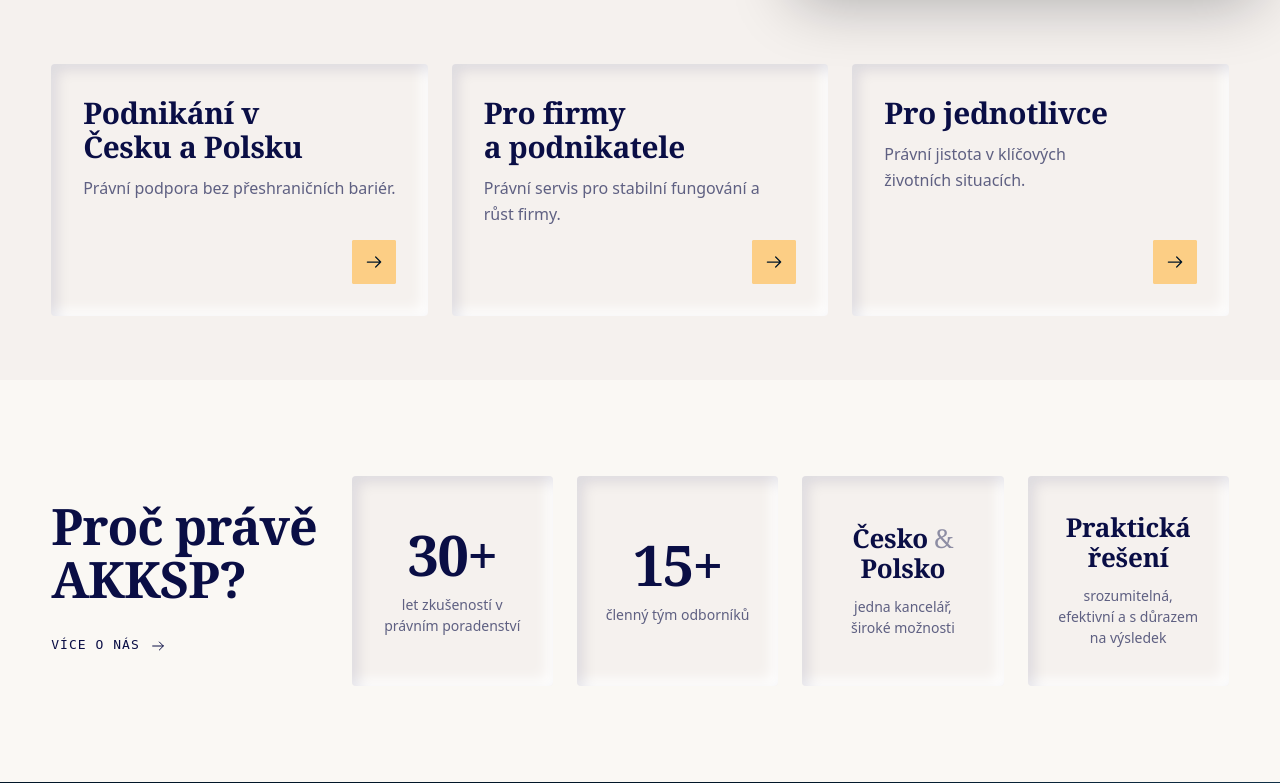
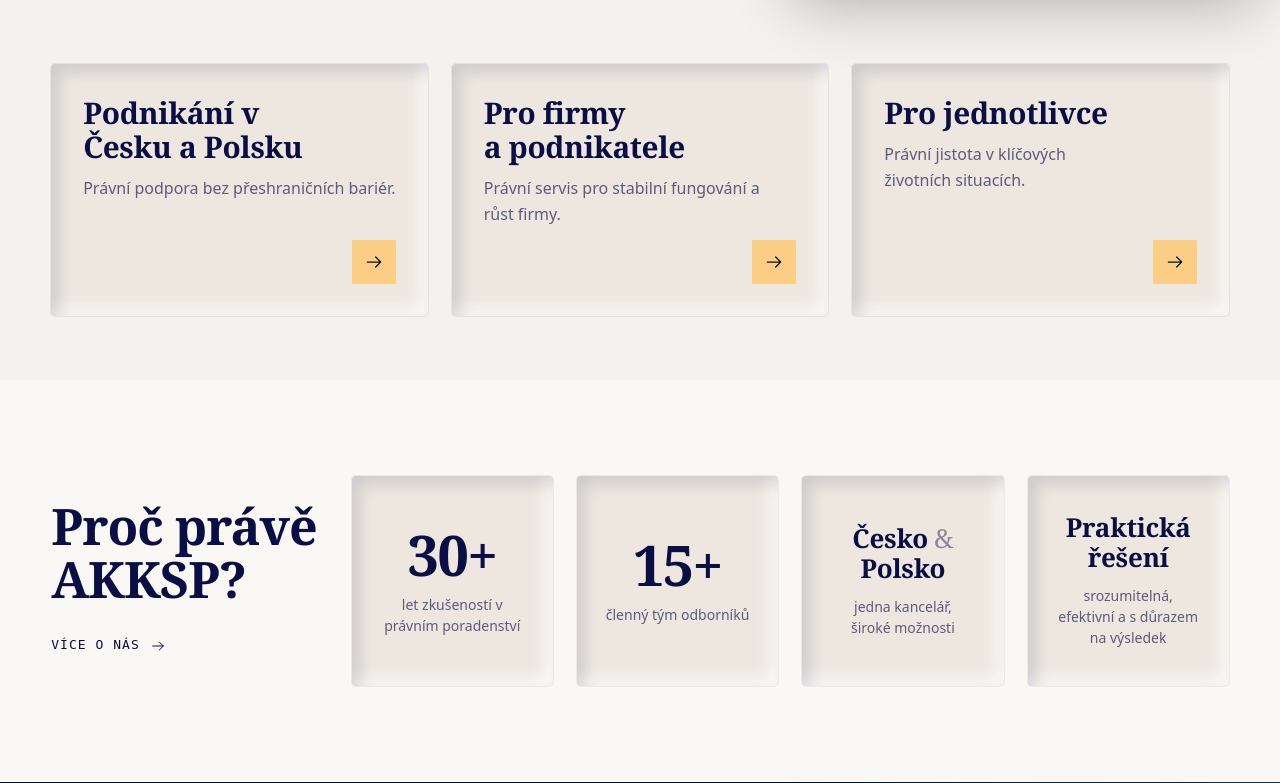
Before and after one commit to czempi123/akksp-web, a PHP site: page / in a window 1280 px wide. Shown: the part 800-1583 px from the top of the page. Run offline with PHP 8.4, Linux system fonts and the light colour scheme; some libraries are stand-ins or nearby versions.

Commit message:
Vtlacene dlazdice vyrazneji vystupuji z pozadi (token --ak-pressed)

```diff
--- a/site/css/components.css
+++ b/site/css/components.css
@@ -135,11 +135,11 @@
 .ak-tile {
   position: relative; display: flex; flex-direction: column; align-items: center; justify-content: center; gap: var(--ak-s-3);
   min-height: 210px; padding: var(--ak-s-6) var(--ak-s-5); text-align: center;
-  background: var(--ak-cream); border-radius: var(--ak-r-2);
-  box-shadow: inset 6px 6px 14px rgb(10 14 69 / .1), inset -6px -6px 14px #FFFFFF;
+  background: var(--ak-pressed-bg); border-radius: var(--ak-r-2);
+  box-shadow: var(--ak-pressed);
   transition: box-shadow var(--ak-t) var(--ak-ease);
 }
-.ak-tile:hover { box-shadow: inset 9px 9px 20px rgb(10 14 69 / .13), inset -9px -9px 20px #FFFFFF; }
+.ak-tile:hover { box-shadow: var(--ak-pressed-hover); }
 /* „Česko & Polsko“: stejná dlaždice jako ostatní; jen ampersand je tlumený */
 .ak-tile--accent { }.ak-amp { color: var(--ak-ink-44); font-weight: 400; }
 
--- a/site/css/sections.css
+++ b/site/css/sections.css
@@ -48,8 +48,8 @@
 .ak-routes__list { display: grid; grid-template-columns: repeat(3, minmax(0, 1fr)); gap: var(--ak-gutter); }
 .ak-route { display: flex; flex-direction: column; gap: var(--ak-s-3); min-height: 200px; padding: var(--ak-s-6); color: var(--ak-ink); }
 /* na krémovém pruhu vtlačené do plochy, stejně jako dlaždice Proč AKKSP */
-.ak-routes .ak-route { background: var(--ak-cream); box-shadow: inset 6px 6px 14px rgb(10 14 69 / .1), inset -6px -6px 14px #FFFFFF; }
-.ak-routes .ak-route:hover, .ak-routes .ak-route:focus-visible { box-shadow: inset 9px 9px 20px rgb(10 14 69 / .13), inset -9px -9px 20px #FFFFFF; }
+.ak-routes .ak-route { background: var(--ak-pressed-bg); box-shadow: var(--ak-pressed); }
+.ak-routes .ak-route:hover, .ak-routes .ak-route:focus-visible { box-shadow: var(--ak-pressed-hover); }
 .ak-route__title { color: var(--ak-ink); }
 .ak-route p { color: var(--ak-ink-64); }
 .ak-route__go { margin-top: auto; align-self: flex-end; width: 44px; height: 44px; display: grid; place-items: center; border-radius: var(--ak-r-1);
--- a/site/css/tokens.css
+++ b/site/css/tokens.css
@@ -75,6 +75,10 @@
   /* Měkký reliéf (jen na krémové) */
   --ak-relief: 8px 8px 20px rgb(10 14 69 / .08), -8px -8px 20px #FFFDFA;
   --ak-relief-in: inset 5px 5px 12px rgb(10 14 69 / .08), inset -5px -5px 12px #FFFDFA;
+  /* Vtlačená dlaždice: o tón tmavší plocha + hlubší vnitřní stín + vlasová hrana, aby vystoupila z pozadí */
+  --ak-pressed-bg: #EDE7E0;
+  --ak-pressed: inset 7px 7px 16px rgb(10 14 69 / .14), inset -7px -7px 16px rgb(255 255 255 / .85), 0 0 0 1px rgb(10 14 69 / .06);
+  --ak-pressed-hover: inset 10px 10px 22px rgb(10 14 69 / .18), inset -10px -10px 22px rgb(255 255 255 / .9), 0 0 0 1px rgb(10 14 69 / .1);
 
   /* Pohyb — profil B „přesné odkrytí" */
   --ak-ease: cubic-bezier(0.22, 1, 0.36, 1);
--- a/site/css/wp.css
+++ b/site/css/wp.css
@@ -153,5 +153,5 @@ body.ak-theme, body.ak-theme[class*="elementor-kit-"] { font-family: var(--ak-sa
 /* Elementor (.elementor img { height: auto }) by zmenšil fotky v hero */
 .ak-theme .ak-hero__slide { height: 100%; max-width: none; }
 /* rozcestník je odkaz: Elementor by mu vzal vtlačený stín */
-.ak-theme .ak-routes a.ak-route { box-shadow: inset 6px 6px 14px rgb(10 14 69 / .1), inset -6px -6px 14px #FFFFFF; }
-.ak-theme .ak-routes a.ak-route:hover, .ak-theme .ak-routes a.ak-route:focus-visible { box-shadow: inset 9px 9px 20px rgb(10 14 69 / .13), inset -9px -9px 20px #FFFFFF; }
+.ak-theme .ak-routes a.ak-route { box-shadow: var(--ak-pressed); }
+.ak-theme .ak-routes a.ak-route:hover, .ak-theme .ak-routes a.ak-route:focus-visible { box-shadow: var(--ak-pressed-hover); }
--- a/wordpress/akksp-child/assets/css/components.css
+++ b/wordpress/akksp-child/assets/css/components.css
@@ -135,11 +135,11 @@
 .ak-tile {
   position: relative; display: flex; flex-direction: column; align-items: center; justify-content: center; gap: var(--ak-s-3);
   min-height: 210px; padding: var(--ak-s-6) var(--ak-s-5); text-align: center;
-  background: var(--ak-cream); border-radius: var(--ak-r-2);
-  box-shadow: inset 6px 6px 14px rgb(10 14 69 / .1), inset -6px -6px 14px #FFFFFF;
+  background: var(--ak-pressed-bg); border-radius: var(--ak-r-2);
+  box-shadow: var(--ak-pressed);
   transition: box-shadow var(--ak-t) var(--ak-ease);
 }
-.ak-tile:hover { box-shadow: inset 9px 9px 20px rgb(10 14 69 / .13), inset -9px -9px 20px #FFFFFF; }
+.ak-tile:hover { box-shadow: var(--ak-pressed-hover); }
 /* „Česko & Polsko“: stejná dlaždice jako ostatní; jen ampersand je tlumený */
 .ak-tile--accent { }.ak-amp { color: var(--ak-ink-44); font-weight: 400; }
 
--- a/wordpress/akksp-child/assets/css/sections.css
+++ b/wordpress/akksp-child/assets/css/sections.css
@@ -48,8 +48,8 @@
 .ak-routes__list { display: grid; grid-template-columns: repeat(3, minmax(0, 1fr)); gap: var(--ak-gutter); }
 .ak-route { display: flex; flex-direction: column; gap: var(--ak-s-3); min-height: 200px; padding: var(--ak-s-6); color: var(--ak-ink); }
 /* na krémovém pruhu vtlačené do plochy, stejně jako dlaždice Proč AKKSP */
-.ak-routes .ak-route { background: var(--ak-cream); box-shadow: inset 6px 6px 14px rgb(10 14 69 / .1), inset -6px -6px 14px #FFFFFF; }
-.ak-routes .ak-route:hover, .ak-routes .ak-route:focus-visible { box-shadow: inset 9px 9px 20px rgb(10 14 69 / .13), inset -9px -9px 20px #FFFFFF; }
+.ak-routes .ak-route { background: var(--ak-pressed-bg); box-shadow: var(--ak-pressed); }
+.ak-routes .ak-route:hover, .ak-routes .ak-route:focus-visible { box-shadow: var(--ak-pressed-hover); }
 .ak-route__title { color: var(--ak-ink); }
 .ak-route p { color: var(--ak-ink-64); }
 .ak-route__go { margin-top: auto; align-self: flex-end; width: 44px; height: 44px; display: grid; place-items: center; border-radius: var(--ak-r-1);
--- a/wordpress/akksp-child/assets/css/tokens.css
+++ b/wordpress/akksp-child/assets/css/tokens.css
@@ -75,6 +75,10 @@
   /* Měkký reliéf (jen na krémové) */
   --ak-relief: 8px 8px 20px rgb(10 14 69 / .08), -8px -8px 20px #FFFDFA;
   --ak-relief-in: inset 5px 5px 12px rgb(10 14 69 / .08), inset -5px -5px 12px #FFFDFA;
+  /* Vtlačená dlaždice: o tón tmavší plocha + hlubší vnitřní stín + vlasová hrana, aby vystoupila z pozadí */
+  --ak-pressed-bg: #EDE7E0;
+  --ak-pressed: inset 7px 7px 16px rgb(10 14 69 / .14), inset -7px -7px 16px rgb(255 255 255 / .85), 0 0 0 1px rgb(10 14 69 / .06);
+  --ak-pressed-hover: inset 10px 10px 22px rgb(10 14 69 / .18), inset -10px -10px 22px rgb(255 255 255 / .9), 0 0 0 1px rgb(10 14 69 / .1);
 
   /* Pohyb — profil B „přesné odkrytí" */
   --ak-ease: cubic-bezier(0.22, 1, 0.36, 1);
--- a/wordpress/akksp-child/assets/css/wp.css
+++ b/wordpress/akksp-child/assets/css/wp.css
@@ -153,5 +153,5 @@ body.ak-theme, body.ak-theme[class*="elementor-kit-"] { font-family: var(--ak-sa
 /* Elementor (.elementor img { height: auto }) by zmenšil fotky v hero */
 .ak-theme .ak-hero__slide { height: 100%; max-width: none; }
 /* rozcestník je odkaz: Elementor by mu vzal vtlačený stín */
-.ak-theme .ak-routes a.ak-route { box-shadow: inset 6px 6px 14px rgb(10 14 69 / .1), inset -6px -6px 14px #FFFFFF; }
-.ak-theme .ak-routes a.ak-route:hover, .ak-theme .ak-routes a.ak-route:focus-visible { box-shadow: inset 9px 9px 20px rgb(10 14 69 / .13), inset -9px -9px 20px #FFFFFF; }
+.ak-theme .ak-routes a.ak-route { box-shadow: var(--ak-pressed); }
+.ak-theme .ak-routes a.ak-route:hover, .ak-theme .ak-routes a.ak-route:focus-visible { box-shadow: var(--ak-pressed-hover); }
```
